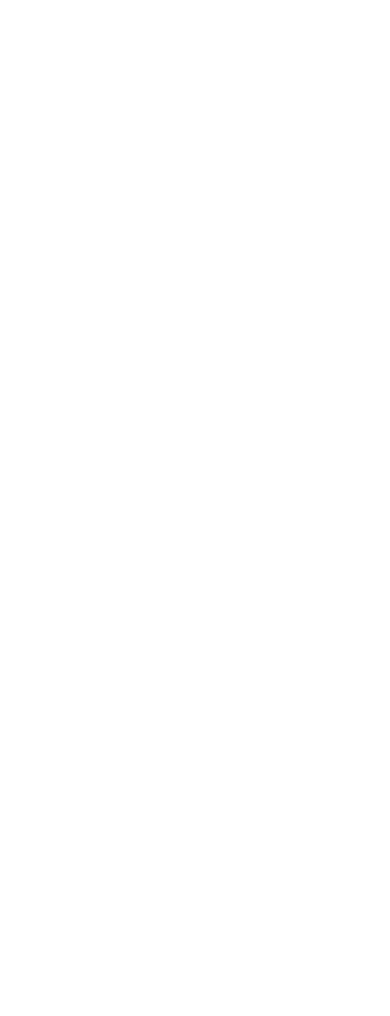
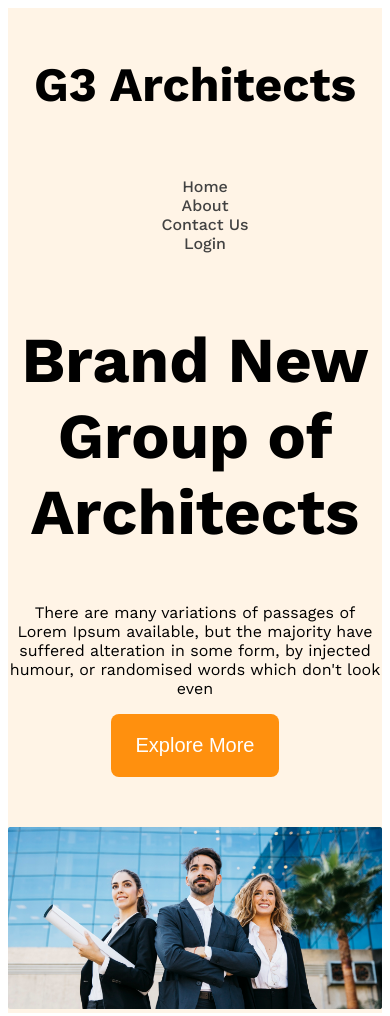
Before and after one commit to Jisan-5/g3-architects-practise, a plain HTML site: page index.html in a window 390 px wide. Before the commit the page ends 844 px from the top, so only its background shows below. Drawn offline with nearby package versions, Linux system fonts and the light colour scheme.

Commit message:
add navbar and some responsive in header

```diff
--- a/index.html
+++ b/index.html
@@ -1,11 +1,42 @@
 <!DOCTYPE html>
 <html lang="en">
-<head>
-  <meta charset="UTF-8">
-  <meta name="viewport" content="width=device-width, initial-scale=1.0">
-  <title>Document</title>
-</head>
-<body>
-
-</body>
+  <head>
+    <meta charset="UTF-8" />
+    <meta name="viewport" content="width=device-width, initial-scale=1.0" />
+    <title>Document</title>
+    <link rel="stylesheet" href="./style/style.css" />
+  </head>
+  <body class="work-sans-font">
+    <header class="bg-light">
+      <nav class="navbar display-flex">
+        <h3 class="brand">G3 Architects</h3>
+        <ul class="nav-links display-flex">
+          <li class="nav-item">
+            <a href="" class="nav-link text-gray">Home</a>
+          </li>
+          <li class="nav-item">
+            <a href="" class="nav-link text-gray">About</a>
+          </li>
+          <li class="nav-item">
+            <a href="" class="nav-link text-gray">Contact Us</a>
+          </li>
+          <li class="nav-item">
+            <a href="" class="nav-link text-gray">Login</a>
+          </li>
+        </ul>
+      </nav>
+      <div class="banner">
+        <div class="banner-content">
+          <h2 class="banner-title">Brand New Group of Architects</h2>
+          <p class="banner-description">
+            There are many variations of passages of Lorem Ipsum available, but
+            the majority have suffered alteration in some form, by injected
+            humour, or randomised words which don't look even
+          </p>
+          <button class="btn-primary">Explore More</button>
+        </div>
+        <img src="./images/banner.png" alt="" class="banner-image" />
+      </div>
+    </header>
+  </body>
 </html>
--- a/style/style.css
+++ b/style/style.css
@@ -0,0 +1,83 @@
+/* Google Fonts */
+@import url('https://fonts.googleapis.com/css2?family=Work+Sans:ital,wght@0,100..900;1,100..900&display=swap');
+
+.work-sans-font{
+  font-family: "Work Sans", sans-serif;
+  font-optical-sizing: auto;
+  font-weight: 400;
+  font-style: normal;
+}
+
+/* shared style */
+.display-flex{
+  display: flex;
+}
+/* dark 2 */
+ .text-gray{
+  color: #424242;
+ }
+/* dark 3 */
+ .text-light-gray{
+  color: #727272;
+ }
+ .bg-light{
+  background-color: rgba(255, 144, 14, 0.1);
+ }
+ .btn-primary{
+  background-color: #ff900e;
+  color: white;
+  padding: 20px 25px;
+  font-size: 1.25rem;
+  border:none;
+  border-radius: 8px;
+}
+
+ /* navbar style */
+ .brand{
+  font-size: 3rem;
+ }
+ .navbar{
+  justify-content: space-between;
+
+ }
+.nav-item{
+  list-style: none;
+  margin-right: 20px;
+
+}
+.nav-link{
+  text-decoration: none;
+  font-weight: 500;
+}
+
+  .nav-links{
+    align-items: center;
+  }
+.navbar, .banner{
+  max-width: 1440px;
+  margin: 0 auto;
+}
+
+/* Banner related style */
+.banner-content{
+  max-width: 868px;
+  margin: 0 auto;
+  text-align: center;
+  margin-bottom: 50px;
+}
+.banner-title{
+  font-weight: 700;
+  font-size: 4rem;
+}
+.banner-image{
+  width: 100%;
+}
+
+/* Mobile devices responsive */
+@media screen and (max-width:576px) {
+  .navbar , .nav-links{
+    flex-direction: column;
+    text-align: center;
+  }
+
+}
```
